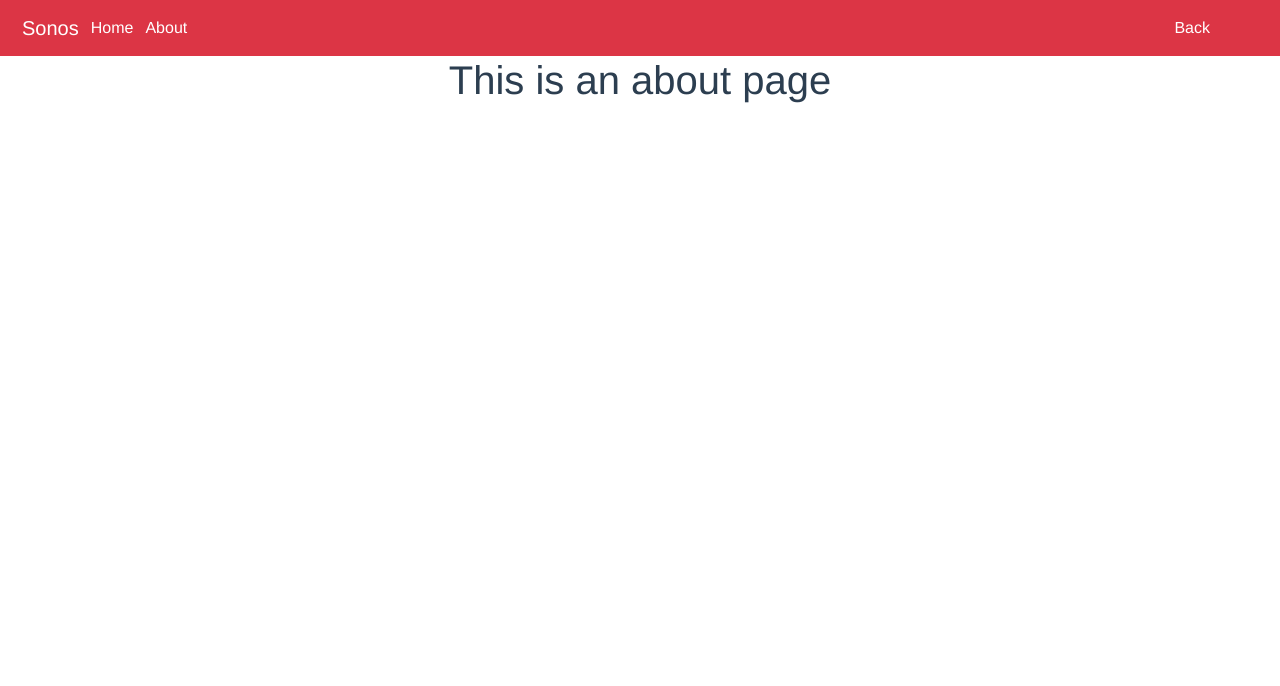
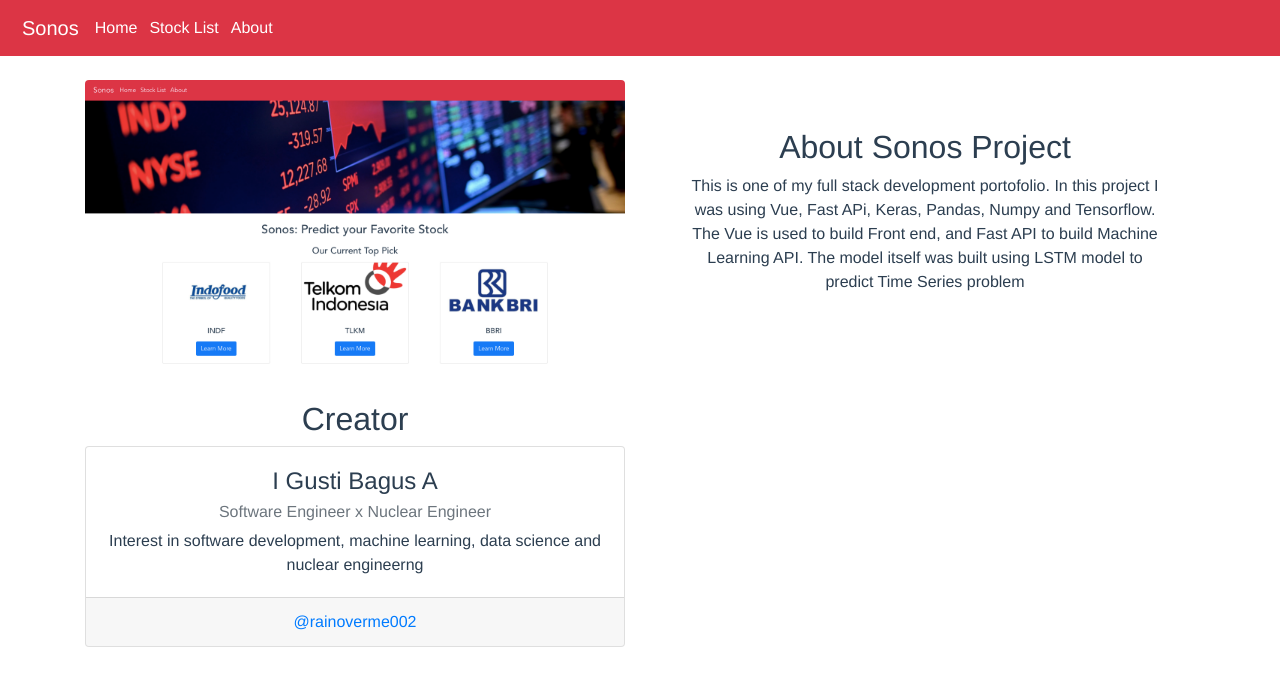
Before and after one commit to whitequbits/sonos, a Vue app in the folder sonos-front-end/: page /about in a window 1280 px wide. Shown: the top 686 px of the page. Built offline with nearby package versions, Linux system fonts and the light colour scheme.

Commit message:
Add Home and About Page

```diff
--- a/sonos-front-end/package.json
+++ b/sonos-front-end/package.json
@@ -1,6 +1,6 @@
 {
-  "name": "sonos-front-end",
-  "version": "0.1.0",
+  "name": "sonos",
+  "version": "0.2.0",
   "private": true,
   "scripts": {
     "serve": "vue-cli-service serve",
--- a/sonos-front-end/public/index.html
+++ b/sonos-front-end/public/index.html
@@ -5,11 +5,11 @@
     <meta http-equiv="X-UA-Compatible" content="IE=edge">
     <meta name="viewport" content="width=device-width,initial-scale=1.0">
     <link rel="icon" href="<%= BASE_URL %>favicon.ico">
-    <title><%= htmlWebpackPlugin.options.title %></title>
+    <title>Sonos</title>
   </head>
   <body>
     <noscript>
-      <strong>We're sorry but <%= htmlWebpackPlugin.options.title %> doesn't work properly without JavaScript enabled. Please enable it to continue.</strong>
+      <strong>We're sorry but Sonos doesn't work properly without JavaScript enabled. Please enable it to continue.</strong>
     </noscript>
     <div id="app"></div>
     <!-- built files will be auto injected -->
--- /dev/null
+++ b/sonos-front-end/src/components/HomeCard.vue
@@ -0,0 +1,33 @@
+<template>
+  <div class="card my-2" style="width: 18rem;">
+    <img class="card-img-top" :src="src" alt="Card image cap">
+    <div class="card-body">
+      <h5 class="card-title">{{symbol}}</h5>
+      <p class="card-text">{{desc}}</p>
+      <router-link :to="{name: 'StockDetail', params: { symbol: symbol }}">
+        <button class="btn btn-primary">Learn More</button>
+      </router-link>
+    </div>
+  </div>
+</template>
+
+<script>
+
+export default {
+  name: 'HomeCard',
+  props: {
+    src: String,
+    symbol: String,
+    desc: String,
+  }
+}
+</script>
+
+<style scoped>
+  img {
+    float: left;
+    width:  100%;
+    height: 150px;
+    object-fit: cover;
+  }
+</style>
--- a/sonos-front-end/src/components/Navigation.vue
+++ b/sonos-front-end/src/components/Navigation.vue
@@ -4,17 +4,18 @@
       <b-navbar-brand href="/">Sonos</b-navbar-brand>
       <b-navbar-toggle target="nav-collapse"></b-navbar-toggle>
       <b-collapse id="nav-collapse" is-nav>
-        <b-navbar-nav>
+        <b-navbar-nav class="align-items-start p-1">
           <router-link to="/">Home</router-link>
+          <router-link to="/stocklist">Stock List</router-link>
           <router-link to="/about">About</router-link>
         </b-navbar-nav>
         <!-- Right aligned nav items -->
-        <b-navbar-nav class="ml-auto mr-5">
-          <b-nav-form v-if="this.$route.path == '/'">
+        <b-navbar-nav class="ml-auto mr-5 p-1">
+          <b-nav-form v-if="this.$route.path == '/stocklist'">
             <b-form-input @input="search_text()" size="sm" class="mr-sm-2" placeholder="Search" v-model="search.text"></b-form-input>
           </b-nav-form>
-          <b-nav-form v-else="">
-            <router-link to="/">Back</router-link>
+          <b-nav-form v-if="this.$route.path.includes('/stock_detail')">
+            <router-link to="/stocklist">Back</router-link>
           </b-nav-form>
         </b-navbar-nav>
       </b-collapse>
--- a/sonos-front-end/src/router/index.js
+++ b/sonos-front-end/src/router/index.js
@@ -1,6 +1,7 @@
 import Vue from 'vue'
 import VueRouter from 'vue-router'
-import Home from '../views/Home.vue'
+import StockList from '../views/StockList.vue'
+import Home from "../views/Home.vue";
 
 Vue.use(VueRouter)
 
@@ -8,7 +9,24 @@
     {
       path: "/",
       name: "Home",
+      metaTags: [
+        {
+          name: "Sonos",
+          content: "Dashboard"
+        }
+      ],
       component: Home
+    },
+    {
+      path: "/stocklist",
+      name: "Stocklist",
+      metaTags: [
+        {
+          name: "Sonos",
+          content: "Stock List"
+        }
+      ],
+      component: StockList
     },
     {
       path: "/about",
@@ -16,14 +34,12 @@
       // route level code-splitting
       // this generates a separate chunk (about.[hash].js) for this route
       // which is lazy-loaded when the route is visited.
-      component: () =>
-        import("../views/About.vue")
+      component: () => import("../views/About.vue")
     },
     {
       path: "/stock_detail/:symbol",
       name: "StockDetail",
-      component: () =>
-        import("../views/StockDetail.vue")
+      component: () => import("../views/StockDetail.vue")
     }
   ];
 
--- a/sonos-front-end/src/views/About.vue
+++ b/sonos-front-end/src/views/About.vue
@@ -1,5 +1,34 @@
 <template>
-  <div class="about">
-    <h1>This is an about page</h1>
+  <div class="about ">
+    <div class="container my-4">
+      <div class="row">
+        <div class="col-lg-6">
+          <img class="img-fluid rounded mb-4" src="@/assets/sonos.png" alt="">
+        </div>
+        <div class="col-lg-6 p-5">
+          <h2>About Sonos Project</h2>
+          <p>This is one of my full stack development portofolio. In this project I was using Vue, Fast APi, Keras, Pandas, Numpy and Tensorflow. The Vue is used to build Front end, and Fast API to build Machine Learning API. The model itself was built using LSTM model to predict Time Series problem</p>
+        </div>
+        <section class="col-lg-6">
+          <h2>Creator</h2>
+          <div class="card text-center">
+            <div class="card-body">
+              <h4 class="card-title">I Gusti Bagus A</h4>
+              <h6 class="card-subtitle mb-2 text-muted">Software Engineer x Nuclear Engineer</h6>
+              <p class="card-text">Interest in software development, machine learning, data science and nuclear engineerng</p>
+            </div>
+            <div class="card-footer">
+              <a href="https://github.com/rainoverme002">@rainoverme002</a>
+            </div>
+          </div>
+        </section>
+      </div>
+    </div>
   </div>
 </template>
+
+<style scoped>
+  .team-section {
+    width: 50%;
+  }
+</style>
--- a/sonos-front-end/src/views/Home.vue
+++ b/sonos-front-end/src/views/Home.vue
@@ -1,36 +1,53 @@
 <template>
-  <div class="home">
-    <div class="container mx-auto d-flex justify-content-around flex-wrap">
-      <Card v-for="(stock, index) in this.$store.state.filteredStockSymbol" :key="index" v-bind:symbol="stock.symbol.slice(0, 4)" v-bind:name="stock.description"/>
+  <div class="my-auto">
+    <section class="home-carousel">
+      <div id="carouselExampleControls" class="carousel slide" data-ride="carousel">
+        <div class="carousel-inner">
+          <div class="carousel-item active">
+            <img class="d-block w-100" src="https://api.time.com/wp-content/uploads/2020/03/stock-market-coronavirus-2.jpg" alt="First slide">
+          </div>
+        </div>
+      </div>
+    </section>
+
+    <section class="container icons-carousel">
+      <h2 class="my-4">Sonos: Predict your Favorite Stock</h2>
+      <h4 class="my-c-25">Our Current Top Pick</h4>
+      <div class="d-flex justify-content-around flex-wrap">
+        <HomeCard symbol="INDF" src="https://akcdn.detik.net.id/visual/2015/01/04/a2c5f53f-bf4b-4eff-9e4f-773e879068d8_169.jpg?w=650"/>
+        <HomeCard symbol="TLKM" src="https://1.bp.blogspot.com/-Gn82eHdGkg8/XVyoNbAlrgI/AAAAAAAANuQ/PyNo1t2DpiwYFxzIDEk9H8oCe_NNTs9PQCLcBGAs/s1600/logo%2Btelkom.png"/>
+        <HomeCard symbol="BBRI" src= "https://mmc.tirto.id/image/otf/700x0/2016/05/11/LogoBRI_050_ratio-16x9.JPG"/>
+      </div>
+   </section>
+
+   <footer class="py-2 bg-dark">
+    <div class="container">
+      <p class="m-0 text-center text-white">Sonos Project &copy; 2020</p>
     </div>
+    <!-- /.container -->
+  </footer>
   </div>
 </template>
 
 <script>
-import Card from '@/components/Card'
+import HomeCard from '@/components/HomeCard'
 
 export default {
   name: 'Home',
   components: {
-    Card
-  },
-    data() {
-    return {
-      errors: []
-    }
-  },
-  mounted() {
-    this.getStockSymbolData()
-  },
-  methods: {
-    getStockSymbolData: function() {
-      this.$axios
-      .get("http://localhost:8081/stock_symbol")
-      .then(response => {
-        this.$store.state.stockSymbol = response.data;
-        this.$store.state.filteredStockSymbol = response.data;
-      });
-    }
+    HomeCard
   }
 }
 </script>
+
+<style scoped>
+  footer {
+    margin-top: 2%;
+  }
+  img {
+    float: left;
+    width:  100px;
+    height: 300px;
+    object-fit: cover;
+  }
+</style>
--- /dev/null
+++ b/sonos-front-end/src/views/StockList.vue
@@ -0,0 +1,36 @@
+<template>
+  <div class="home">
+    <div class="container mx-auto d-flex justify-content-around flex-wrap">
+      <Card v-for="(stock, index) in this.$store.state.filteredStockSymbol" :key="index" v-bind:symbol="stock.symbol.slice(0, 4)" v-bind:name="stock.description"/>
+    </div>
+  </div>
+</template>
+
+<script>
+import Card from '@/components/Card'
+
+export default {
+  name: 'StockList',
+  components: {
+    Card
+  },
+    data() {
+    return {
+      errors: []
+    }
+  },
+  mounted() {
+    this.getStockSymbolData()
+  },
+  methods: {
+    getStockSymbolData: function() {
+      this.$axios
+      .get("http://localhost:8081/stock_symbol")
+      .then(response => {
+        this.$store.state.stockSymbol = response.data;
+        this.$store.state.filteredStockSymbol = response.data;
+      });
+    }
+  }
+}
+</script>
```
Also changed, not shown: sonos-front-end/src/assets/sonos.png (added), 1 other file (tests, documents, lock files or other folders).
